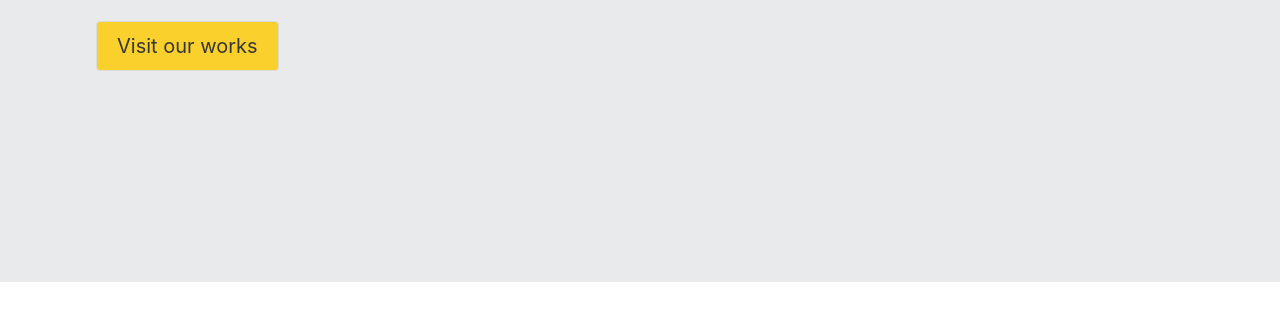
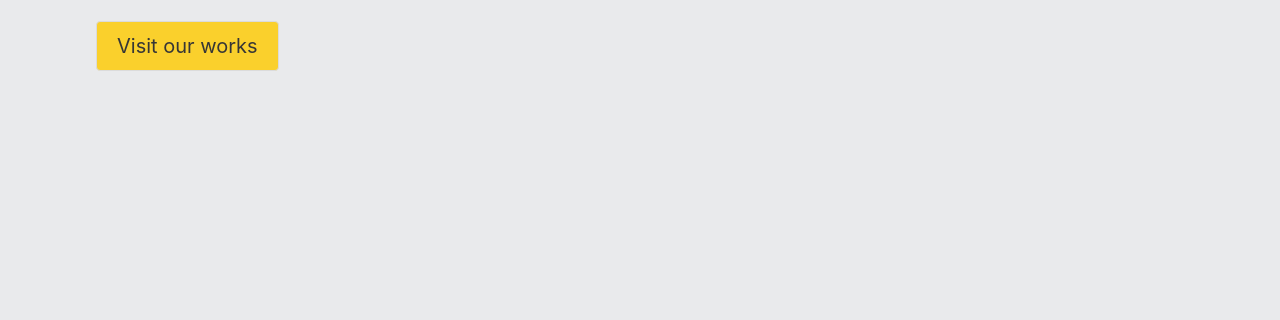
Before and after one commit to jaykaranja/jaykaranja.github.io, a plain HTML site: page index.html in a window 1280 px wide. Shown: the part 446-766 px from the top of the page. Drawn offline with nearby package versions, Linux system fonts and the light colour scheme; a web font is replaced by a local one.

Commit message:
Fixed sizing issues

```diff
--- a/index.css
+++ b/index.css
@@ -9,7 +9,7 @@ body {
     background-color: #E9EAEC;
     margin: 0;
     width: 100%;
-    height: 728px
+    height: 1000px
 }
 
 .navbar {
```
